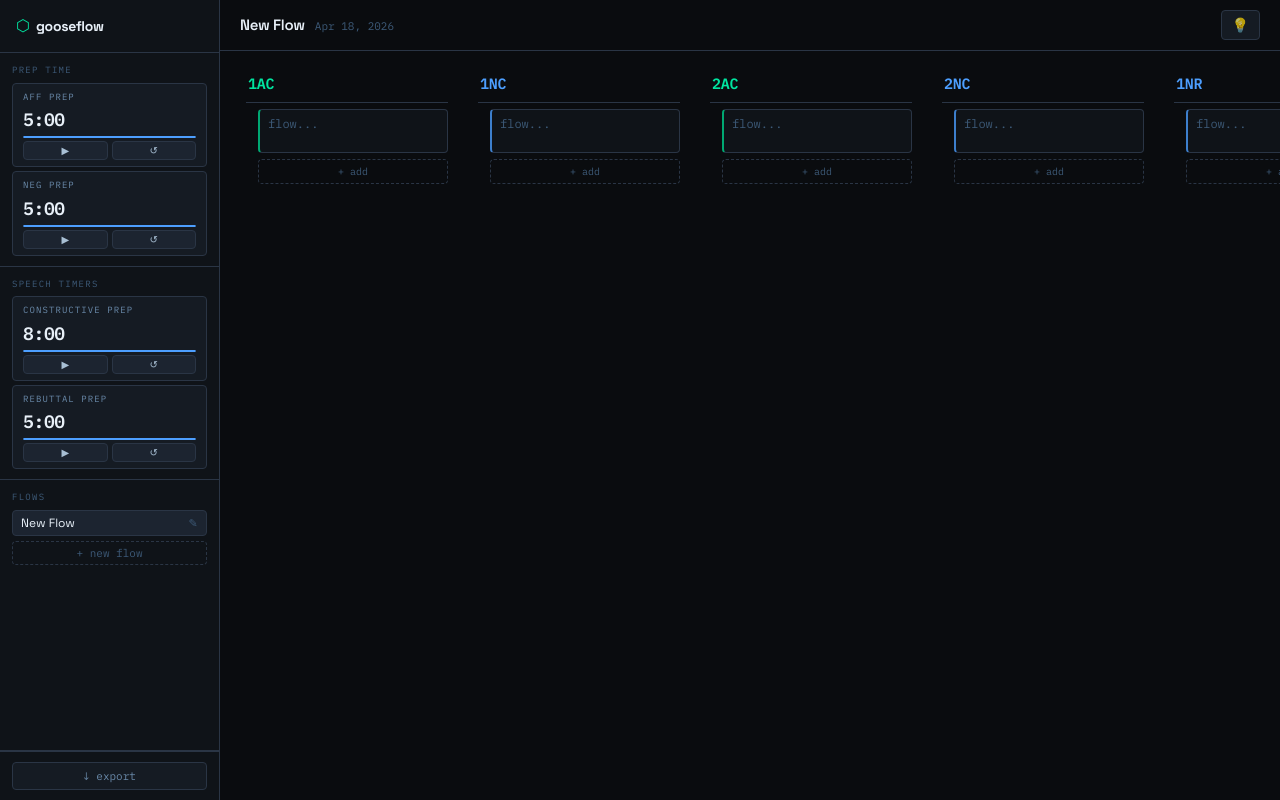
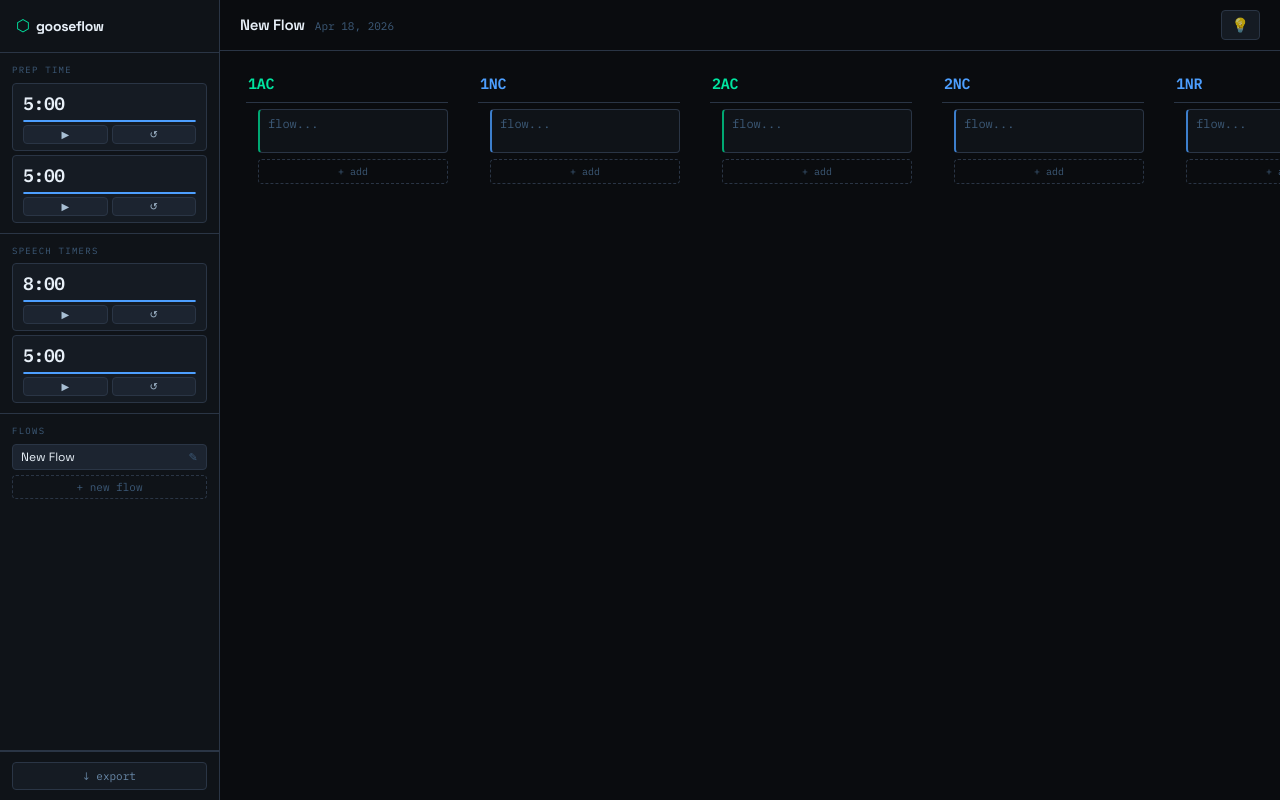
Before and after one commit to picklngoose/gooseflow, a React (Vite) app: page / in a window 1280 px wide. Built offline with nearby package versions, Linux system fonts and the light colour scheme.

Commit message:
Remove label display from Timer component
Removed the label display for the timer.

```diff
--- a/Timer.jsx
+++ b/Timer.jsx
@@ -59,7 +59,6 @@ export function PrepTimer({ side, label, duration = 300 }) {
 
   return (
     <div className={`${styles.timer} ${styles.prep} ${low ? styles.low : ''}`}>
-      <div className={styles.label}>{label} PREP</div>
       <div className={styles.time}>{formatTime(remaining)}</div>
       <div className={styles.bar}><div className={styles.fill} style={{ width: `${pct * 100}%` }} /></div>
       <div className={styles.controls}>
```
